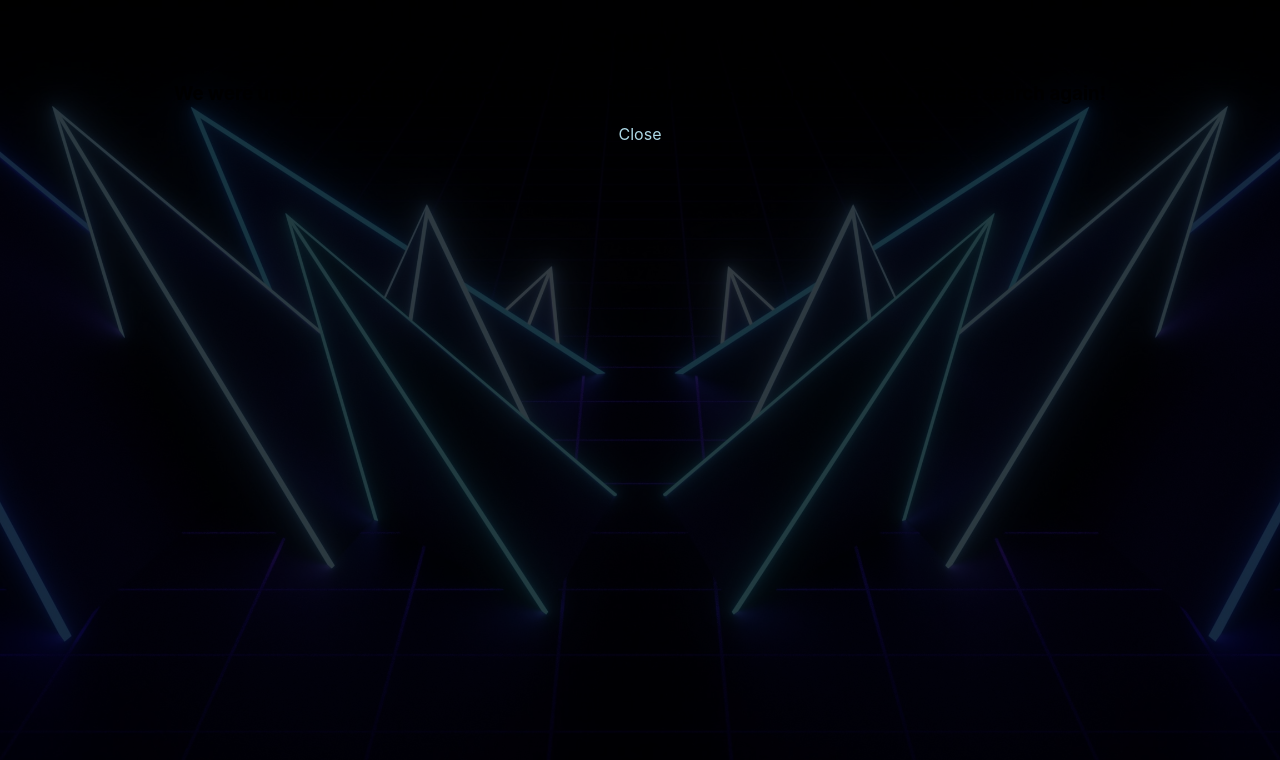
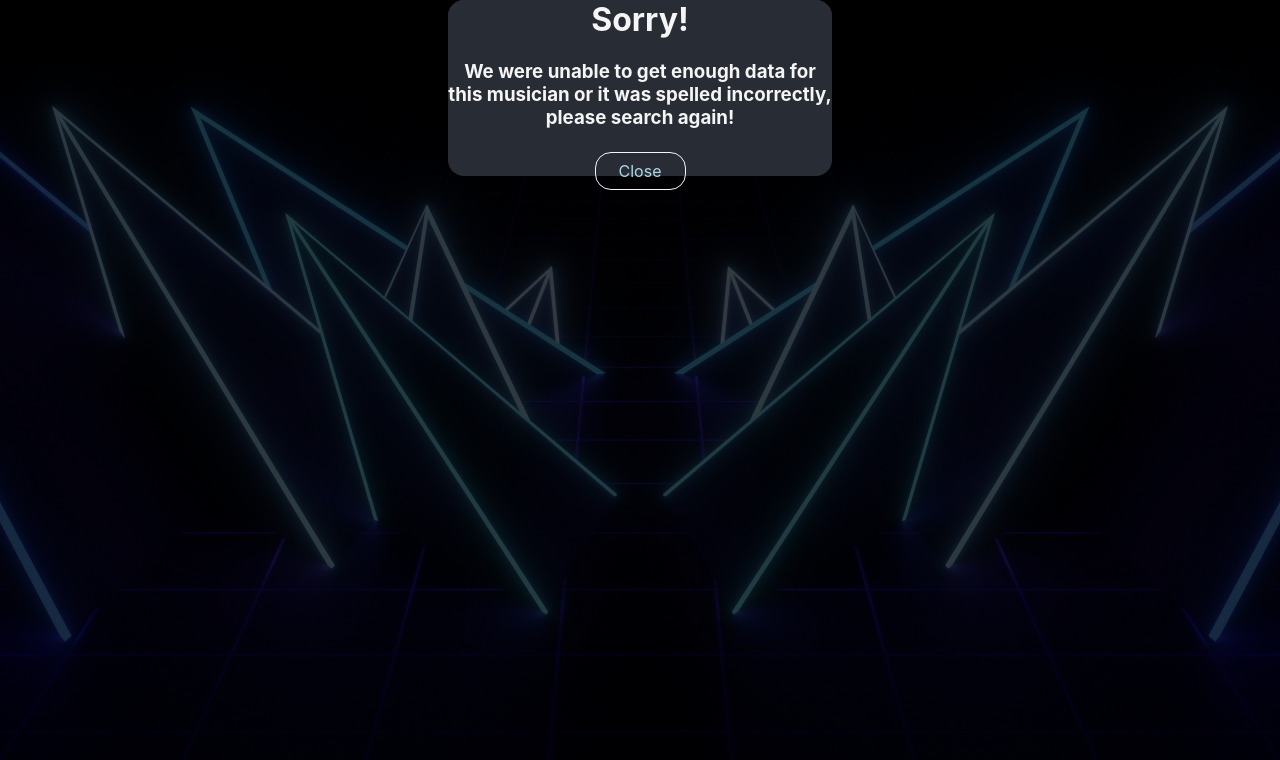
Before and after one commit to liam-jake-chase/muews, a React (Create React App) app: page / in a window 1280 px wide. Shown: the top 760 px of the page. Built offline with nearby package versions, Linux system fonts and the light colour scheme; some icons are missing.

Commit message:
Fixed modal styling for no-response search

```diff
--- a/src/App.css
+++ b/src/App.css
@@ -1,9 +1,9 @@
 .App {
   text-align: center;
-
 }
 
-body, html {
+body,
+html {
   padding: 0;
   margin: 0;
   height: 100vh;
@@ -38,3 +38,45 @@ body, html {
     transform: rotate(360deg);
   }
 }
+
+.modal {
+  height: 22vh;
+  width: 30vw;
+  background-color: #282c34;
+  color: whitesmoke;
+  border-radius: 1rem;
+}
+
+.modal__button {
+  text-decoration: none;
+  color: lightblue;
+  border: solid 1px whitesmoke;
+  border-radius: 1rem;
+  margin-top: 1rem;
+  padding: .5rem 6%;
+  text-decoration: none;
+}
+
+.modal > h1 {
+  background-color: #282c34;
+  margin-top:0;
+  border-top-left-radius: 1rem;
+  border-top-right-radius: 1rem;
+}
+
+.modal > h3 {
+  margin-bottom: 2rem;
+}
+
+.modal__button:hover {
+  background-color: rgb(11, 33, 131);
+  color: navy;
+}
+
+.modal__button:visited {
+  color: lightblue;
+}
+
+.modal__button > a {
+  color: navy;
+}
```
